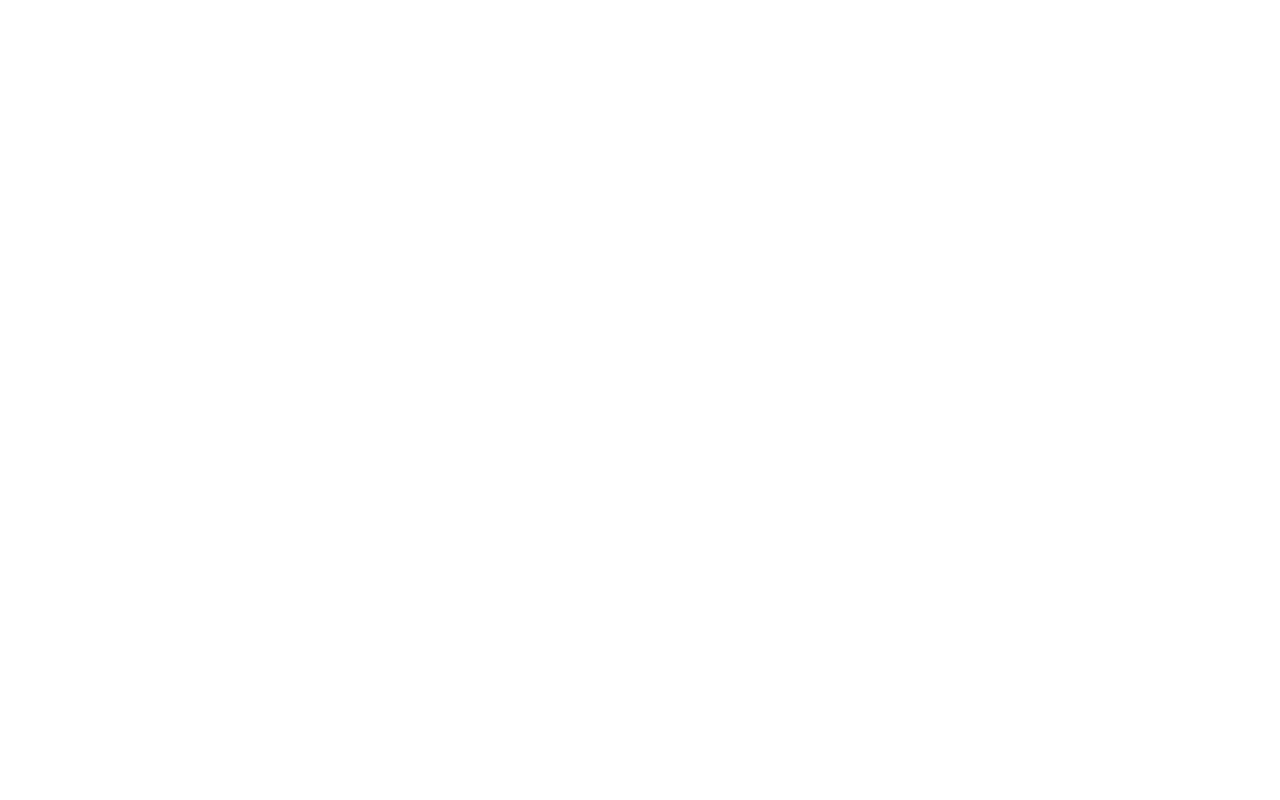
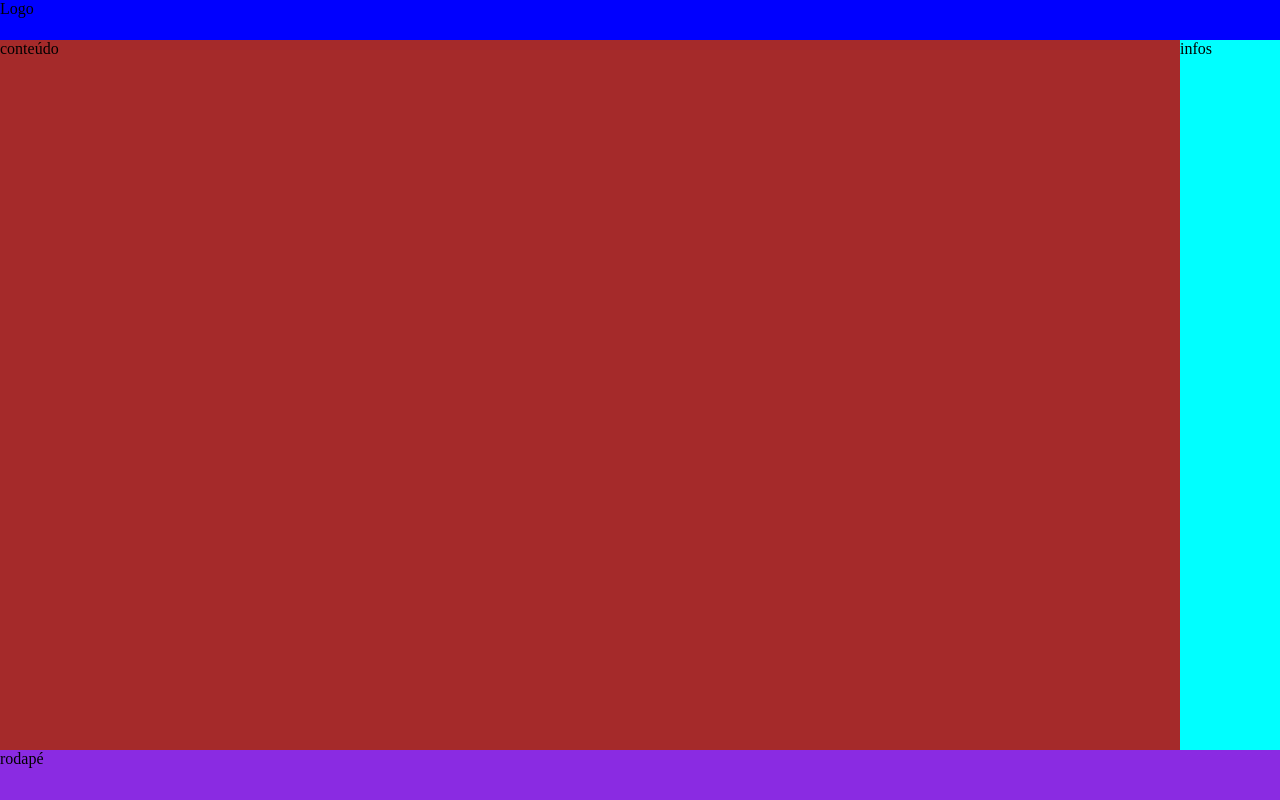
Before and after one commit to MauroIL/demo, a plain HTML site: page index.html in a window 1280 px wide. Drawn offline with Linux system fonts and the light colour scheme.

Commit message:
estudo de grid css

```diff
--- a/index.html
+++ b/index.html
@@ -5,8 +5,12 @@
     <meta http-equiv="X-UA-Compatible" content="IE=edge">
     <meta name="viewport" content="width=device-width, initial-scale=1.0">
     <title>Document</title>
+    <link href="./style.css" rel="stylesheet">
 </head>
 <body>
-
+     <header>Logo</header>
+     <main>conteúdo</main>
+     <aside>infos</aside>
+     <footer>rodapé</footer>
 </body>
 </html>
```
